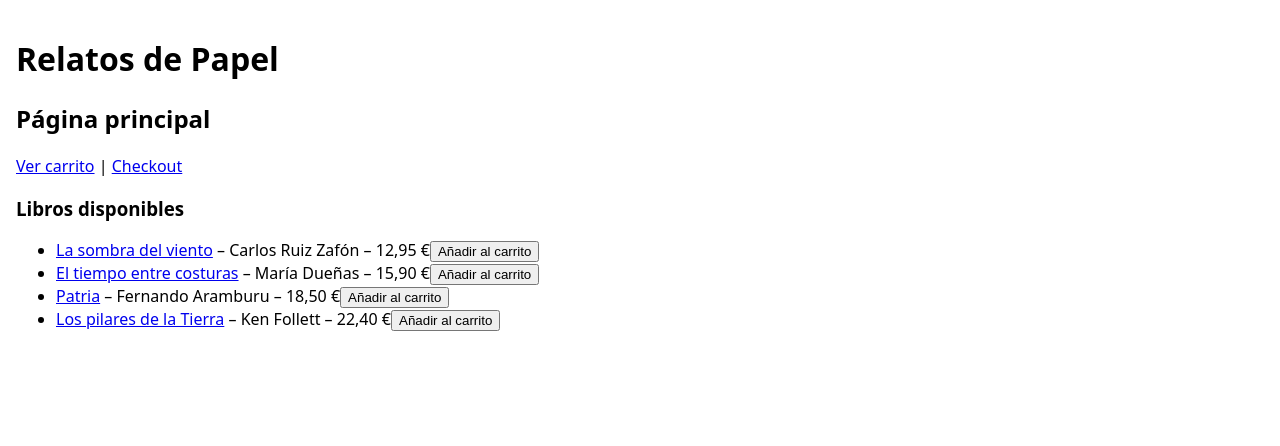
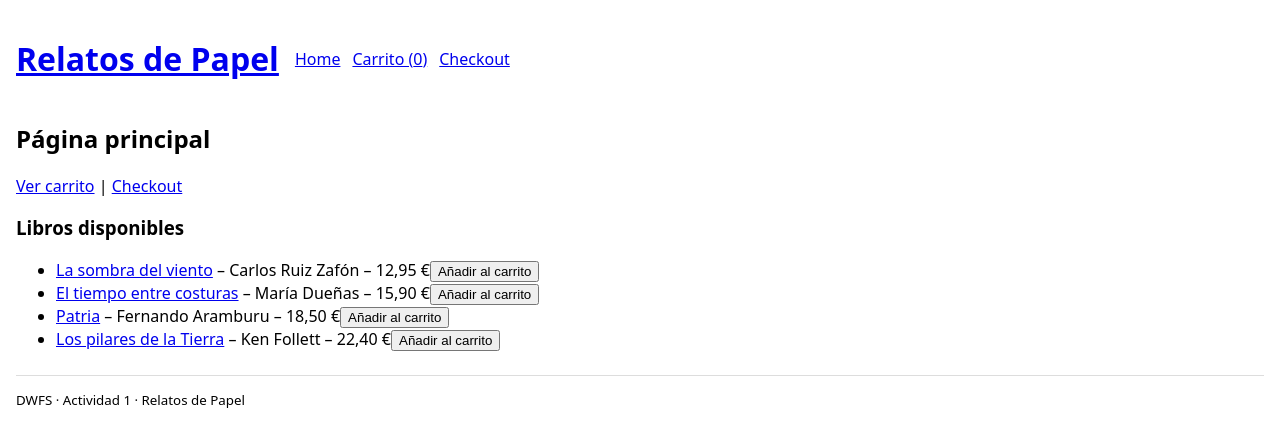
Before and after one commit to RamonGarcia966-UNIR/dwfs-act1-relatos-de-papel, a React (Vite) app: page /home in a window 1280 px wide. Shown: the top 446 px of the page. Built offline with nearby package versions, Linux system fonts and the light colour scheme.

Commit message:
feat: añadir layout común con header y footer

```diff
--- a/src/App.jsx
+++ b/src/App.jsx
@@ -1,5 +1,8 @@
 import { BrowserRouter, Routes, Route, Navigate } from "react-router-dom";
 import { CartProvider } from "./context/CartContext";
+
+import Header from "./components/Header";
+import Footer from "./components/Footer";
 
 import Landing from "./views/Landing";
 import HomePage from "./views/HomePage";
@@ -11,7 +14,7 @@ import Cart from "./views/Cart";
 function AppContent() {
   return (
     <div>
-      <h1>Relatos de Papel</h1>
+      <Header />
 
       <Routes>
         <Route path="/" element={<Landing />} />
@@ -21,6 +24,9 @@ function AppContent() {
         <Route path="/checkout" element={<Checkout />} />
         <Route path="*" element={<Navigate to="/" replace />} />
       </Routes>
+
+      <Footer />
+
     </div>
   );
 }
--- /dev/null
+++ b/src/components/Footer.jsx
@@ -0,0 +1,9 @@
+import "./Layout.css";
+
+export default function Footer() {
+  return (
+    <footer className="app-footer">
+      <small>DWFS · Actividad 1 · Relatos de Papel</small>
+    </footer>
+  );
+}
--- /dev/null
+++ b/src/components/Header.jsx
@@ -0,0 +1,21 @@
+import { Link } from "react-router-dom";
+import { useCart } from "../hooks/useCart";
+import "./Layout.css";
+
+export default function Header() {
+  const { cart } = useCart();
+
+  return (
+    <header className="app-header">
+      <Link to="/home">
+        <h1>Relatos de Papel</h1>
+      </Link>
+
+      <nav>
+        <Link to="/home">Home</Link>
+        <Link to="/cart">Carrito ({cart.length})</Link>
+        <Link to="/checkout">Checkout</Link>
+      </nav>
+    </header>
+  );
+}
--- /dev/null
+++ b/src/components/Layout.css
@@ -0,0 +1,17 @@
+.app-header {
+  display: flex;
+  align-items: center;
+  gap: 16px;
+  margin-bottom: 16px;
+}
+
+.app-header nav {
+  display: flex;
+  gap: 12px;
+}
+
+.app-footer {
+  margin-top: 24px;
+  padding-top: 12px;
+  border-top: 1px solid #ddd;
+}
```
